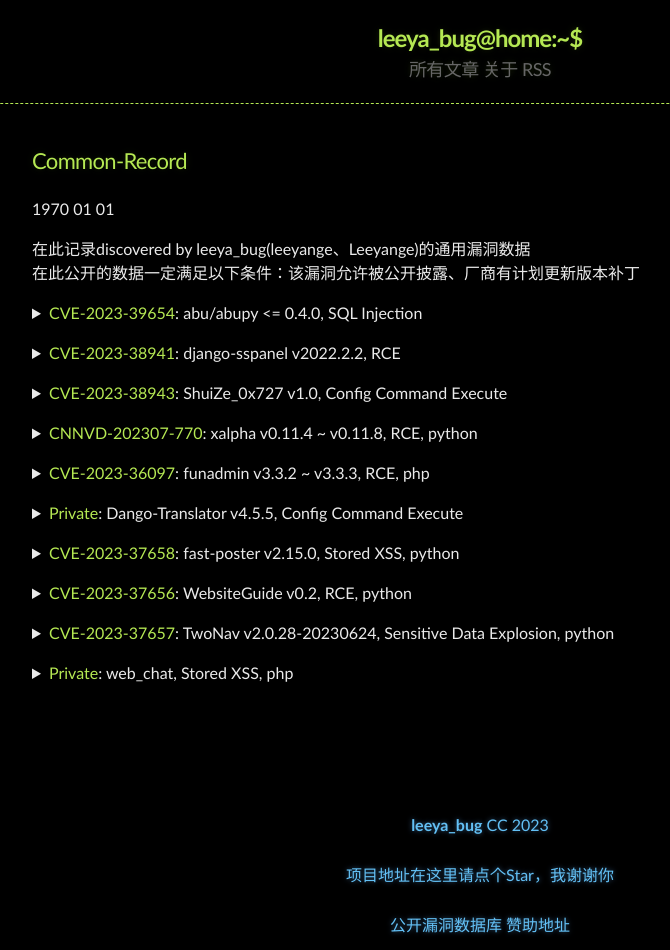
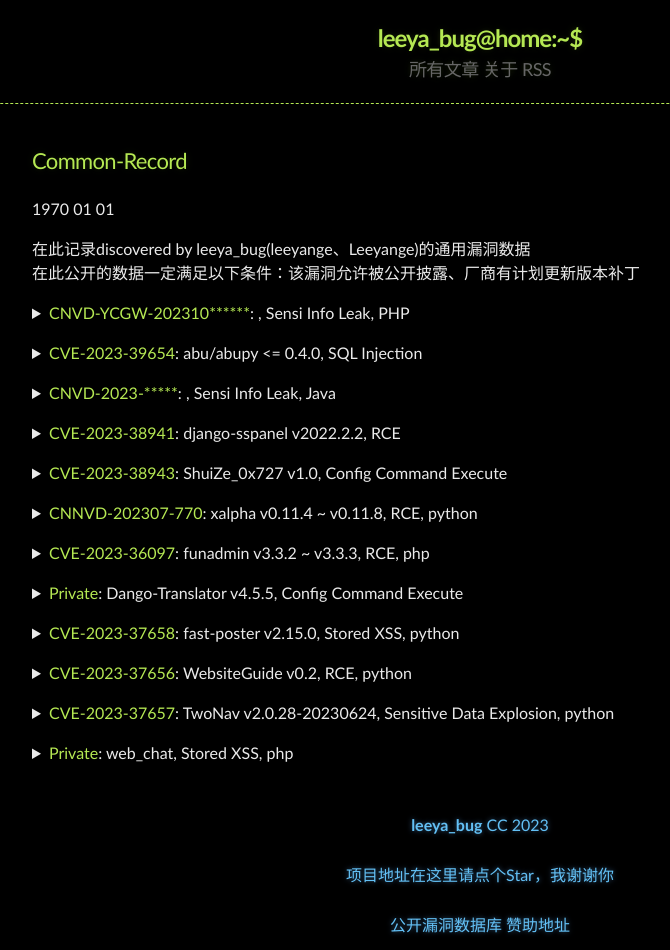
Before and after one commit to Leeyangee/leeyangee.github.io, a Jekyll site: the page built from _posts/1970-01-01-Common-Record.md, in a window 1280 px wide. Shown: the whole page, without its empty margins (160-830 px from the left). Built offline with Jekyll 4.4.1, drawn with Linux system fonts in a browser that asks for light colours.

Commit message:
Update 1970-01-01-Common-Record.md

```diff
--- a/_posts/1970-01-01-Common-Record.md
+++ b/_posts/1970-01-01-Common-Record.md
@@ -5,6 +5,13 @@
 
 在此记录discovered by leeya_bug(leeyange、Leeyange)的通用漏洞数据
 在此公开的数据一定满足以下条件：该漏洞允许被公开披露、厂商有计划更新版本补丁
+
+<details>
+      <summary><font color="#b5e853">CNVD-YCGW-202310******</font>:  , Sensi Info Leak, PHP</summary>
+      <pre><code>
+            细节暂不公开
+      </code></pre>
+</details><p></p>
 
 <details>
       <summary><font color="#b5e853">CVE-2023-39654</font>: abu/abupy <= 0.4.0, SQL Injection</summary>
@@ -16,6 +23,14 @@
 官方文档：<a id="rep">https://github.com/bbfamily/abu/tree/master/abupy_lecture</a>
       </code></pre>
 </details><p></p>
+
+<details>
+      <summary><font color="#b5e853">CNVD-2023-*****</font>: , Sensi Info Leak, Java</summary>
+      <pre><code>
+            细节暂不公开
+      </code></pre>
+</details><p></p>
+
 
 <details>
       <summary><font color="#b5e853">CVE-2023-38941</font>: django-sspanel v2022.2.2, RCE</summary>
```
